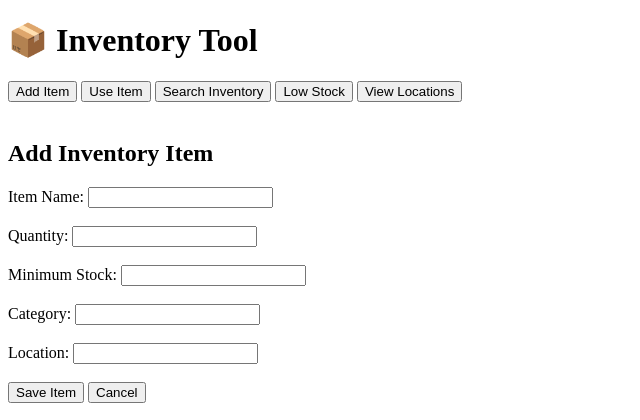
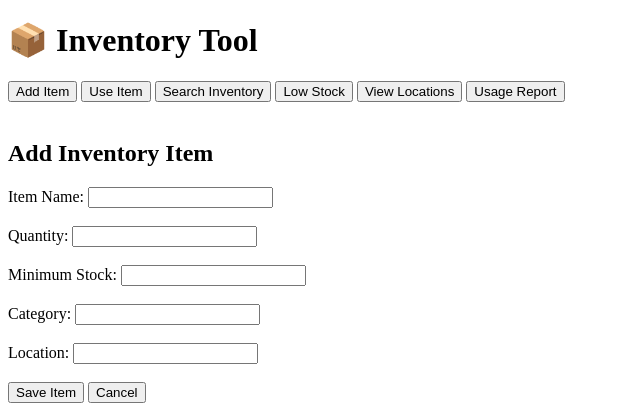
Before and after one commit to pribe41-svg/Custer-estate-inventory, a Flask app: page / in a window 1280 px wide. Shown: the top 420 px of the page, without its empty margins (0-640 px from the left). Run offline with Flask 3, Linux system fonts and the light colour scheme.

Commit message:
Add usage report

```diff
--- a/app.py
+++ b/app.py
@@ -155,6 +155,24 @@ def view_locations():
         locations=locations
     )
 
+@app.route("/usage-report")
+def usage_report():
+    usage_log = load_usage_log()
+
+    totals = {}
+
+    for entry in usage_log:
+        item = entry["item"]
+        amount = entry["amount"]
+
+        totals[item] = totals.get(item, 0) + amount
+
+    return render_template(
+        "index.html",
+        inventory=load_inventory(),
+        usage_totals=totals
+    )
+
 
 if __name__ == "__main__":
     port = int(os.environ.get("PORT", 5000))
--- a/templates/index.html
+++ b/templates/index.html
@@ -15,6 +15,7 @@
     <button type="button" onclick="window.location.href='/search'">Search Inventory</button>
     <button type="button" onclick="window.location.href='/low-stock'">Low Stock</button>
     <button type="button" onclick="window.location.href='/locations'">View Locations</button>
+    <button type="button" onclick="window.location.href='/usage-report'">Usage Report</button>
 
     <br><br>
 
@@ -100,6 +101,28 @@
         </table>
     {% else %}
         <p>✅ No low stock items.</p>
+    {% endif %}
+{% endif %}
+
+{% if usage_totals is defined %}
+    <h2>📊 Usage Report</h2>
+
+    {% if usage_totals %}
+        <table border="1" cellpadding="8">
+            <tr>
+                <th>Item</th>
+                <th>Total Used</th>
+            </tr>
+
+            {% for item, total in usage_totals.items() %}
+            <tr>
+                <td>{{ item }}</td>
+                <td>{{ total }}</td>
+            </tr>
+            {% endfor %}
+        </table>
+    {% else %}
+        <p>No usage recorded yet.</p>
     {% endif %}
 {% endif %}
 
```
